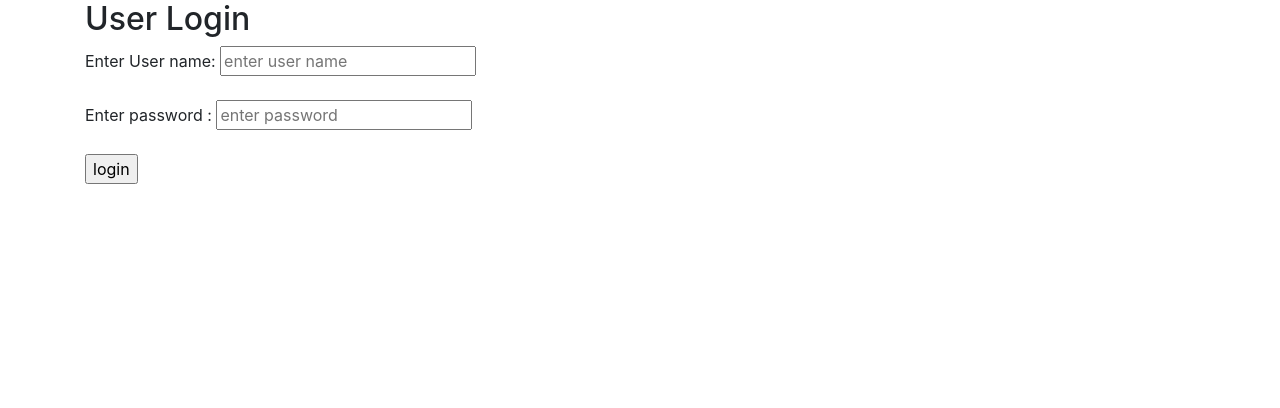
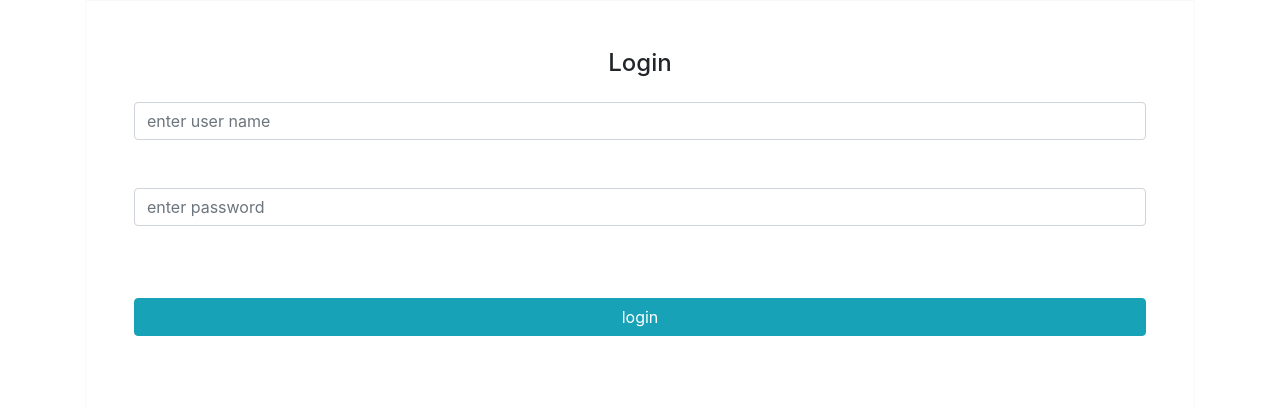
Before and after one commit to sandeepsng/HMS_casestudy, a Flask app: page /login in a window 1280 px wide. Shown: the part 80-488 px from the top of the page. Run offline with Flask 2, Linux system fonts and the light colour scheme; some libraries are stand-ins or nearby versions.

Commit message:
bootstrapped login page

```diff
--- a/templates/login.html
+++ b/templates/login.html
@@ -16,13 +16,13 @@
 		{% endif %}
 	{% endwith %}
 
-	<h2>User Login</h2>
-	<form method="POST" action="/login">
-		Enter User name: <input type="text" name="user_name" pattern="[a-z A-Z0-9]{3,}" placeholder="enter user name"
+	<form method="POST" class="text-center border border-light p-5" action="/login">
+		<p class="h4 mb-4">Login</p>
+		<input type="text" name="user_name" pattern="[a-z A-Z0-9]{3,}" class="form-control" placeholder="enter user name"
 			required /><br /><br />
-		Enter password : <input type="password" name="user_password" pattern=".{3,}" placeholder="enter password"
+		<input type="password" name="user_password" pattern=".{3,}" class="form-control" placeholder="enter password"
 			required /> <br /><br />
-		<input type="submit" name="userLogin_submit_btn" value="login" />
+		<input type="submit" class="btn btn-info btn-block my-4" name="userLogin_submit_btn" value="login" />
 	</form>
 </div>
 {% endblock %}
```
